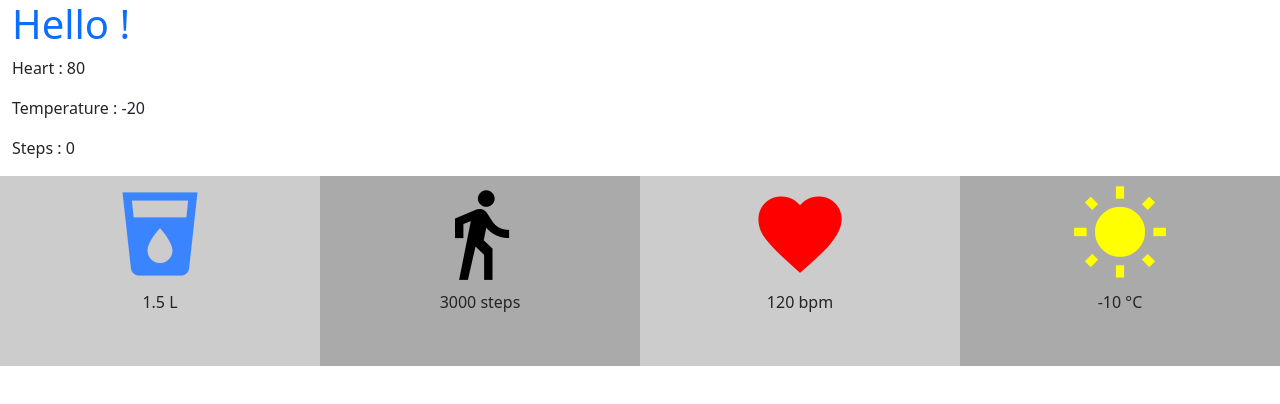
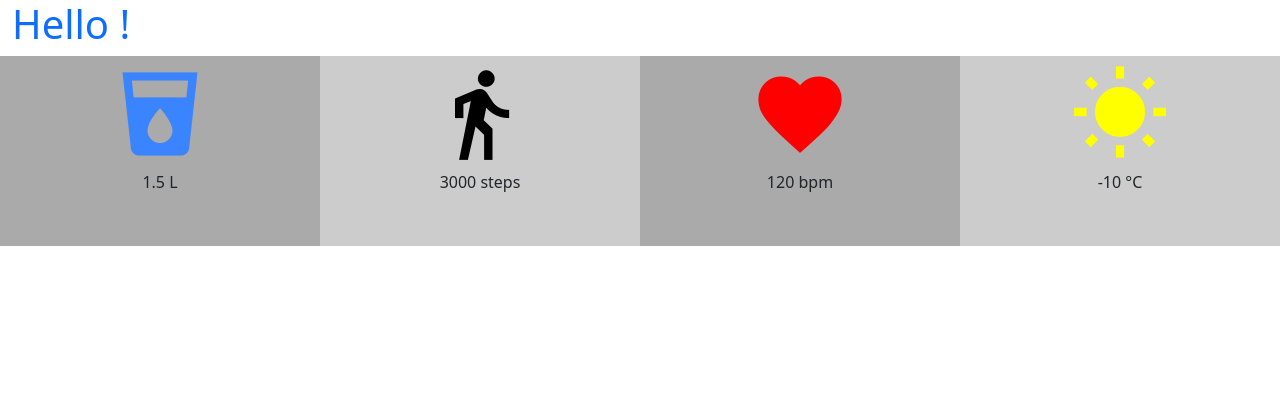
Before and after one commit to PoQuatre/elsy, a React (Create React App) app: page / in a window 1280 px wide. Shown: the top 404 px of the page. Built offline with nearby package versions, Linux system fonts and the light colour scheme.

Commit message:
Convert function components to class components

```diff
--- a/src/App.js
+++ b/src/App.js
@@ -1,5 +1,6 @@
 import "./styles/global.css";
 import Box from "./components/Box";
+import { Component } from "react";
 
 const tempMin = -20;
 const tempMax = 40;
@@ -8,15 +9,12 @@ const heartMax = 180;
 const stepsMin = 0;
 const stepsMax = 50000;
 
-function App() {
+class App extends Component {
+  render() {
     return (
       <div className="container-fluid">
         <h1 className="text-primary">Hello !</h1>
         <div className="row">
-        <p>Heart : {heartMin}</p>
-        <p>Temperature : {tempMin}</p>
-        <p>Steps : {stepsMin}</p>
-
           {/* Water */}
           <Box icon="local_drink" color="#3a85ff" value={1.5} unit="L" />
 
@@ -32,5 +30,6 @@ function App() {
       </div>
     );
   }
+}
 
 export default App;
--- a/src/components/Box.jsx
+++ b/src/components/Box.jsx
@@ -1,15 +1,19 @@
-export default function Box(props) {
+import { Component } from "react";
+
+export default class Box extends Component {
+  render() {
     return (
       <div className="box col-sm-3 col-6">
         <span
           className="material-icons"
-        style={{ fontSize: 100, color: props.color }}
+          style={{ fontSize: 100, color: this.props.color }}
         >
-        {props.icon}
+          {this.props.icon}
         </span>
         <p>
-        {props.value} {props.unit}
+          {this.props.value} {this.props.unit}
         </p>
       </div>
     );
   }
+}
```
Lines whose indentation alone changed are shown as unchanged.
